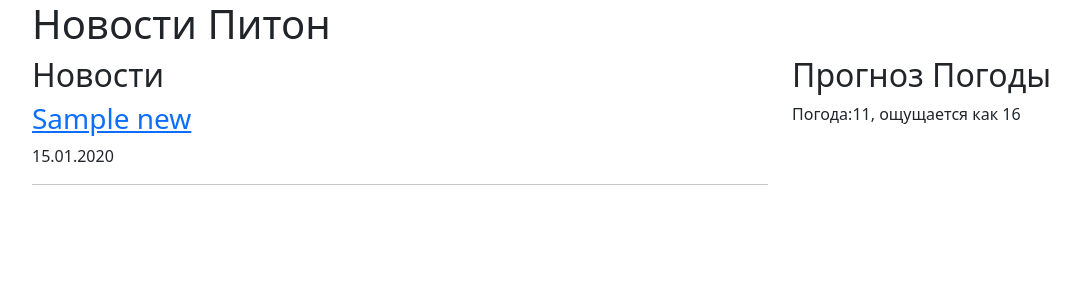
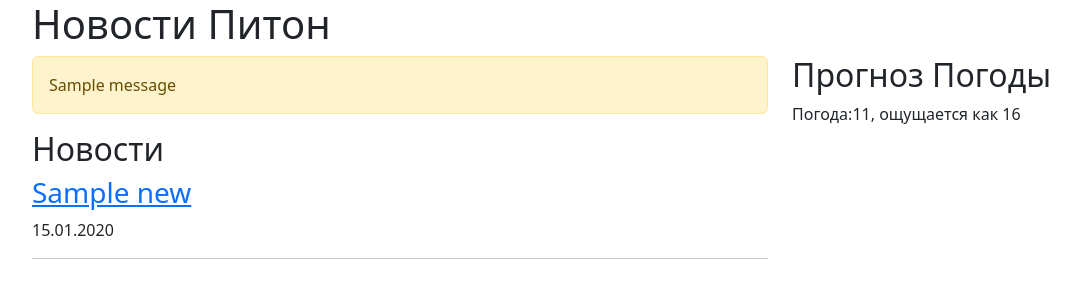
Before and after one commit to VladimirFalkov/Flask_First_app, a Flask app: page / in a window 1280 px wide. Shown: the top 300 px of the page, without its empty margins (50-1130 px from the left). Run offline with Flask 2, Linux system fonts and the light colour scheme; tables that the repository leaves empty hold one stand-in row (values such as "Sample post"); one stand-in notice (Sample message) is shown.

Commit message:
added messeges for success login/logout

```diff
--- a/webapp/templates/index.html
+++ b/webapp/templates/index.html
@@ -13,6 +13,15 @@
     </h1>
     <div class="row">
         <div class="col-8">
+            {% with messages = get_flashed_messages() %}
+              {% if messages %}
+              <div class="alert alert-warning" role="alert">
+                  {% for message in messages %}
+                      {{ message }}<br>
+                  {% endfor %}
+              </div>
+              {% endif %}
+            {% endwith %}
             <h2>Новости</h2>
             {% for news in news_list %}
             <h3><a href= "{{ news.url }}">{{ news.title }}</a></h3>
```
